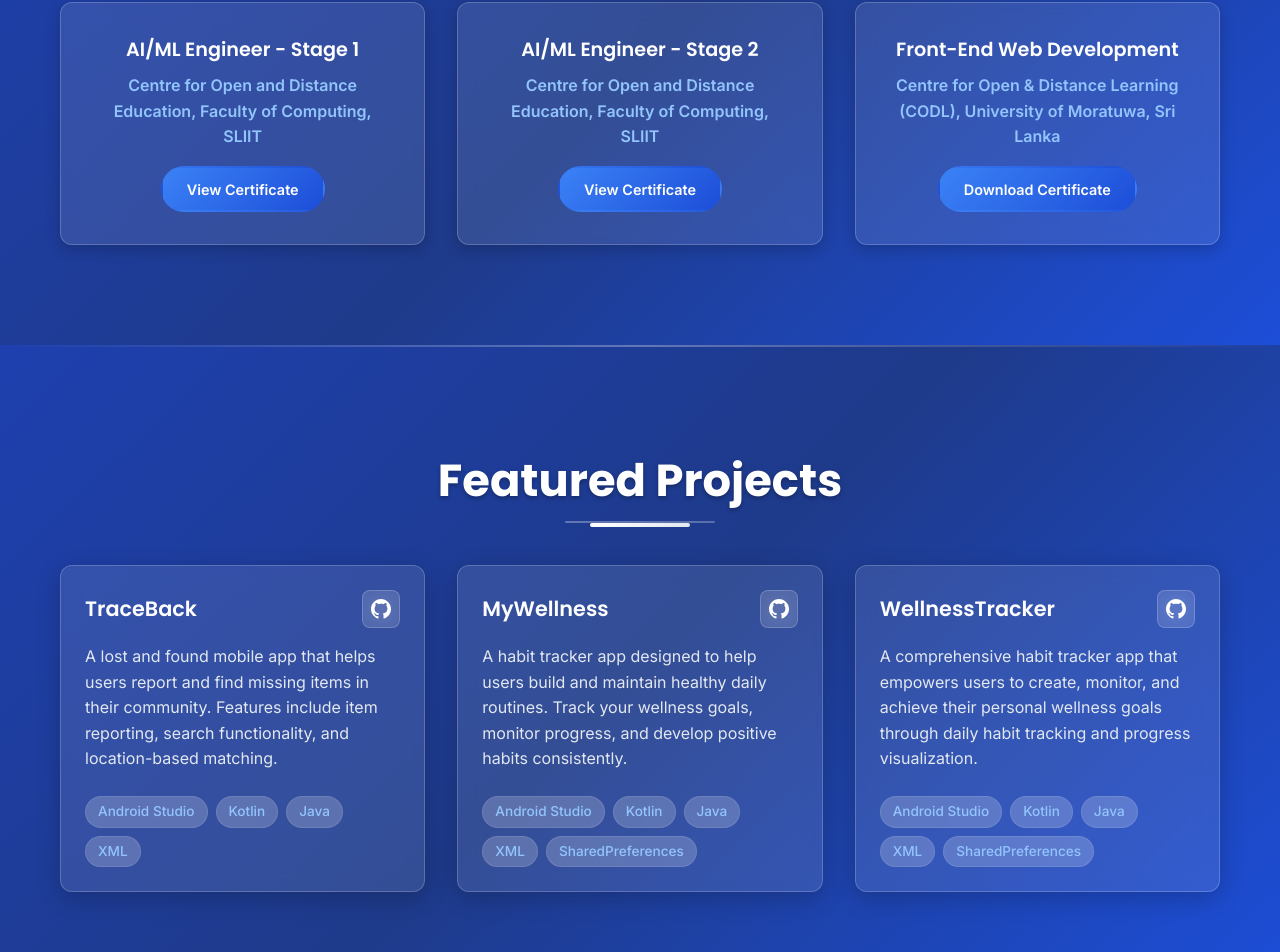
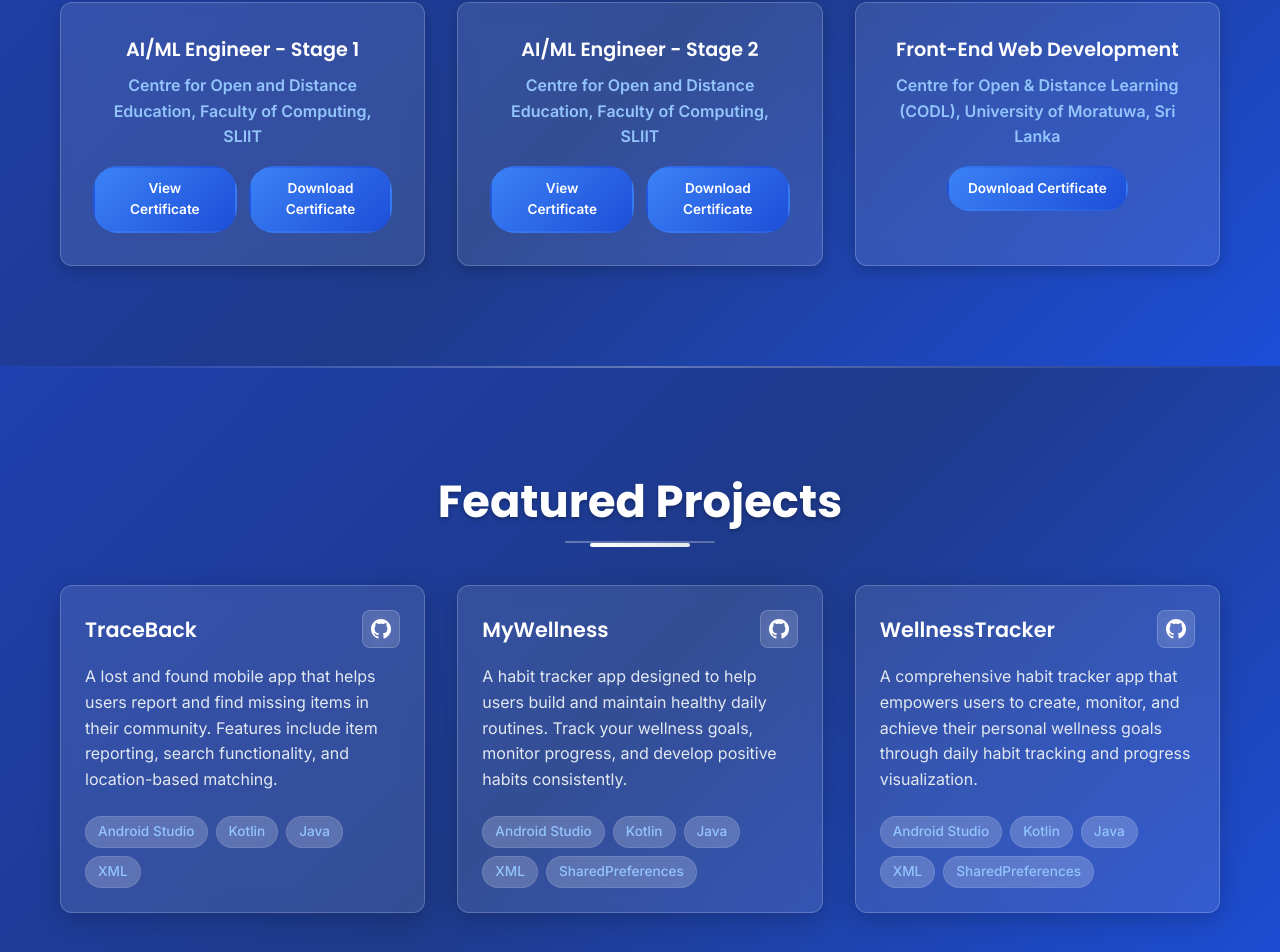
Before and after one commit to Dimasha2002/My-Portfolio, a React (Vite) app: page / in a window 1280 px wide. Shown: the part 2345-3297 px from the top of the page. Built offline with nearby package versions, Linux system fonts and the light colour scheme.

Commit message:
Update certificates section: Add dual View/Download options for AIML certificates with parallel button layout

```diff
--- a/src/App.css
+++ b/src/App.css
@@ -489,17 +489,28 @@ body {
   font-weight: 500;
 }
 
+.cert-actions {
+  display: flex;
+  gap: 0.75rem;
+  margin-top: 1rem;
+  flex-wrap: wrap;
+  justify-content: center;
+}
+
 .cert-link {
   display: inline-block;
   background: linear-gradient(135deg, #3b82f6, #1d4ed8);
   color: white;
-  padding: 0.6rem 1.5rem;
+  padding: 0.6rem 1.2rem;
   border-radius: 25px;
-  font-size: 0.9rem;
+  font-size: 0.85rem;
   font-weight: 600;
   text-decoration: none;
   transition: all 0.3s ease;
   border: 2px solid transparent;
+  flex: 1;
+  text-align: center;
+  min-width: 140px;
 }
 
 .cert-link:hover {
--- a/src/App.jsx
+++ b/src/App.jsx
@@ -189,6 +189,7 @@ function App() {
             <div className="certification-item">
               <h3>AI/ML Engineer - Stage 1</h3>
               <p>Centre for Open and Distance Education, Faculty of Computing, SLIIT</p>
+              <div className="cert-actions">
                 <a
                   href="https://code.sliit.org/certificates/ooz2pnny58"
                   target="_blank"
@@ -197,10 +198,20 @@ function App() {
                 >
                   View Certificate
                 </a>
+                <a
+                  href="/AIML1-SLIIT.pdf"
+                  target="_blank"
+                  rel="noopener noreferrer"
+                  className="cert-link"
+                >
+                  Download Certificate
+                </a>
+              </div>
             </div>
             <div className="certification-item">
               <h3>AI/ML Engineer - Stage 2</h3>
               <p>Centre for Open and Distance Education, Faculty of Computing, SLIIT</p>
+              <div className="cert-actions">
                 <a
                   href="https://code.sliit.org/certificates/f5etbxgfb5"
                   target="_blank"
@@ -209,6 +220,15 @@ function App() {
                 >
                   View Certificate
                 </a>
+                <a
+                  href="/AIML2-SLIIT.pdf"
+                  target="_blank"
+                  rel="noopener noreferrer"
+                  className="cert-link"
+                >
+                  Download Certificate
+                </a>
+              </div>
             </div>
             <div className="certification-item">
               <h3>Front-End Web Development</h3>
```
Also changed, not shown: 2 other files (tests, documents, lock files or other folders). Lines whose indentation alone changed are shown as unchanged.
